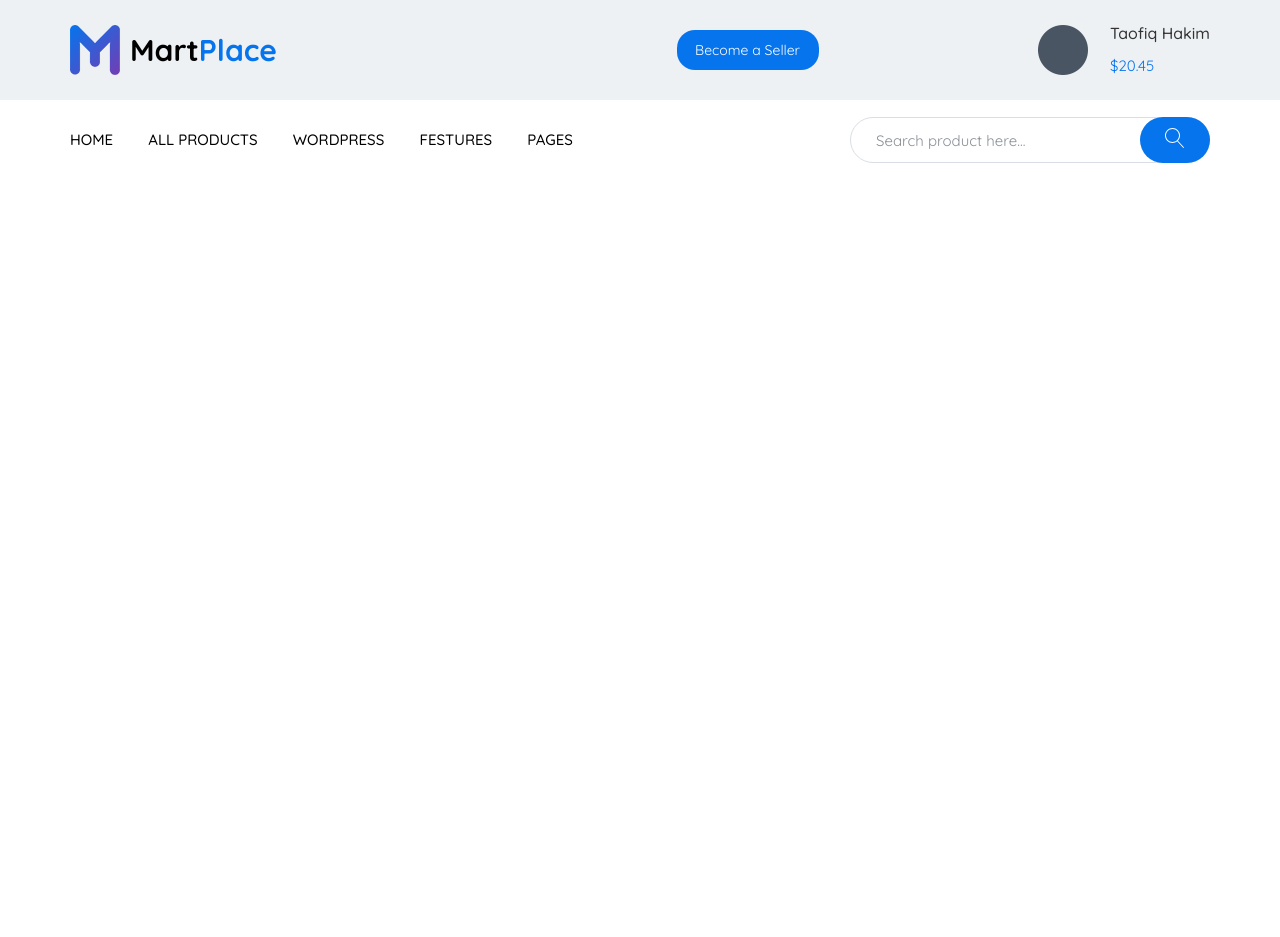
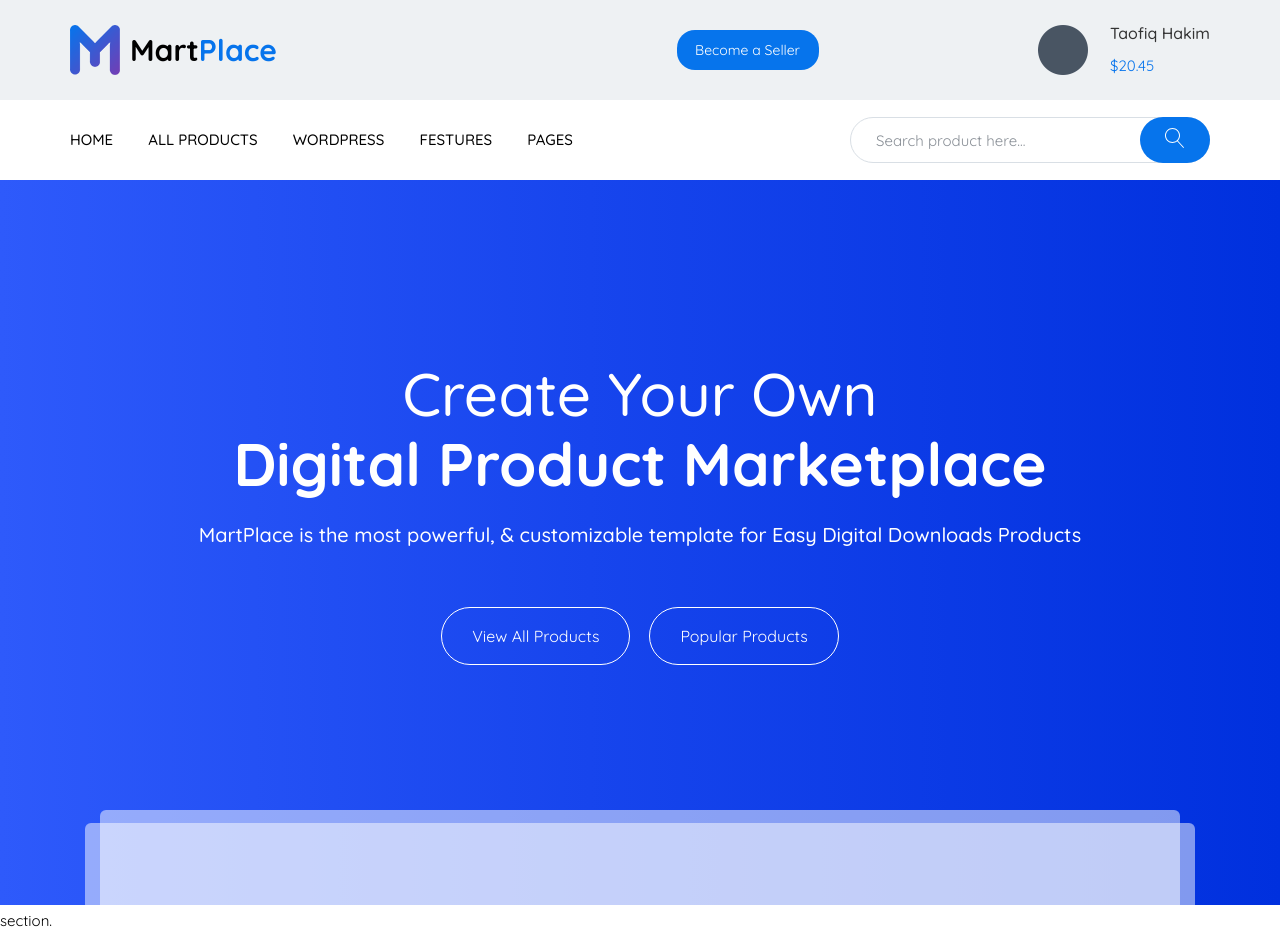
Before and after one commit to crazyyyboy/MartPlace, a website: page app/index.html in a window 1280 px wide. Before the commit the page ends 800 px from the top, so only its background shows below. Drawn offline with nearby package versions, Linux system fonts and the light colour scheme.

Commit message:
added info

```diff
--- a/app/index.html
+++ b/app/index.html
@@ -71,6 +71,26 @@
       </div>
    </header>
 
+   <section class="info">
+      <div class="container">
+         <div class="info__title">
+             Create Your Own
+            <span>Digital Product Marketplace</span>
+         </div>
+         <div class="info__text">
+            MartPlace is the most powerful, & customizable template for Easy Digital Downloads Products
+         </div>
+         <div class="info__items">
+            <a class="info__items-btn" href="#">View All Products</a>
+            <a class="info__items-btn" href="#">Popular Products</a>
+         </div>
+         <div class="info__box-item1"></div>
+         <div class="info__box-item2"></div>
+      </div>
+   </section>
+
+   section.
+
   <script src="https://ajax.googleapis.com/ajax/libs/jquery/3.4.1/jquery.min.js"></script>
   <script src="js/libs.min.js"></script>
   <script src="js/main.js"></script>
--- a/app/scss/style.scss
+++ b/app/scss/style.scss
@@ -113,3 +113,65 @@
       outline: none;
    }
 }
+
+.info{
+   background-image: linear-gradient( -90deg, rgb(0, 48, 222) 0%, rgb(23, 69, 237) 54%, rgb(46, 90, 251) 100% );
+   min-height: 725px;
+   text-align: center;
+   position: relative;
+   &__title{
+      font-size: 60px;
+      line-height: 70px;
+      font-weight: 500;
+      padding-top: 179px;
+      color: #fff;
+      span{
+         font-weight: 700;
+         display: block;
+      }
+   }
+   &__text{
+      color: #fff;
+      font-size: 20px;
+      font-weight: 500;
+      line-height: 72px;
+      margin-bottom: 36px;
+   }
+   &__items{
+      display: flex;
+      justify-content: center;
+      a + a{
+         margin-left: 19px;
+      }
+      &-btn{
+         color: #fff;
+         border: 1px solid #fff;
+         border-radius: 29px;
+         padding: 12px 30px;
+         font-size: 16px;
+
+         &:hover{
+            background-color: #fff;
+            color: $blue;
+         }
+      }
+   }
+}
+.info__box-item1, .info__box-item2{
+   max-width: 1080px;
+   background-color: #fff;
+   opacity: 0.5;
+   height: 95px;
+   position: absolute;
+   left: 0;
+   right: 0;
+   bottom: 0;
+   margin: 0 auto;
+   z-index: 1;
+   width: 100%;
+   border-radius: 6px 6px 0 0;
+}
+.info__box-item2{
+   max-width: 1110px;
+   height: 82px;
+}
```
Also changed, not shown: app/css/style.min.css.
